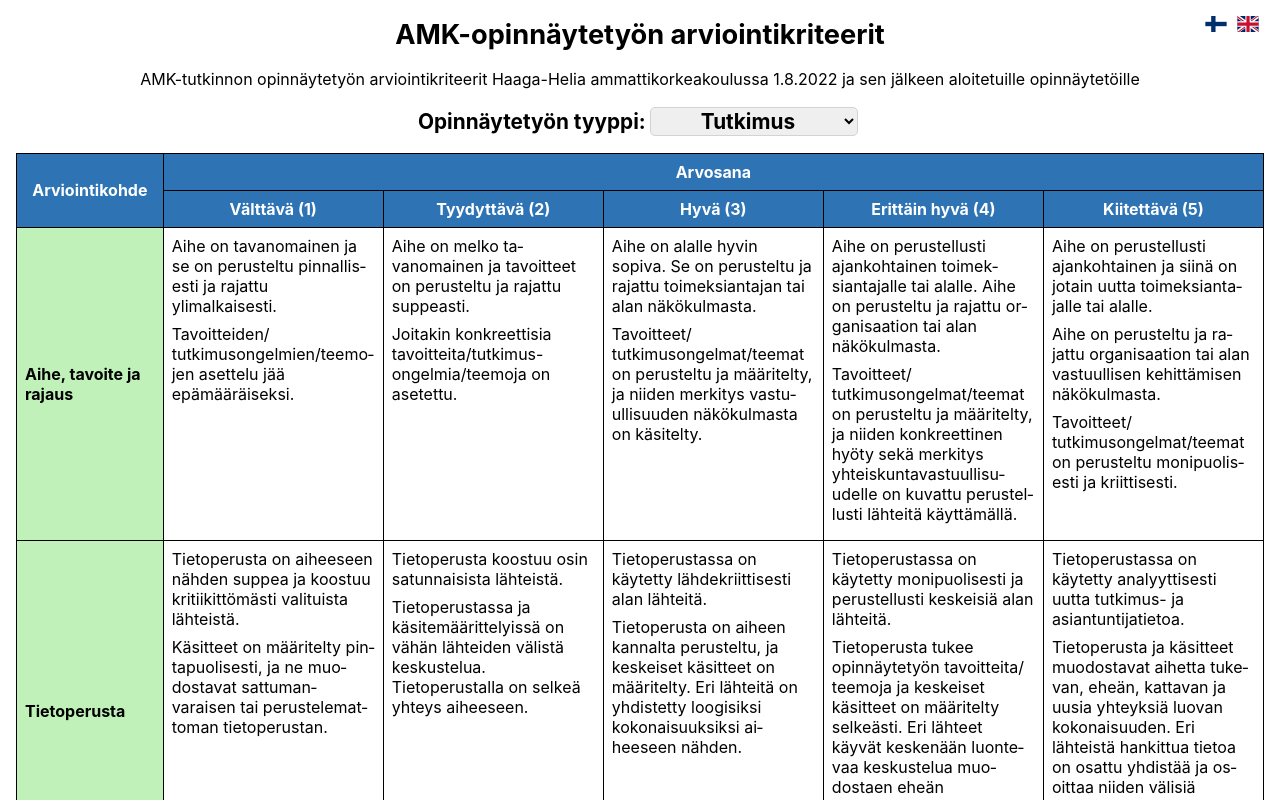
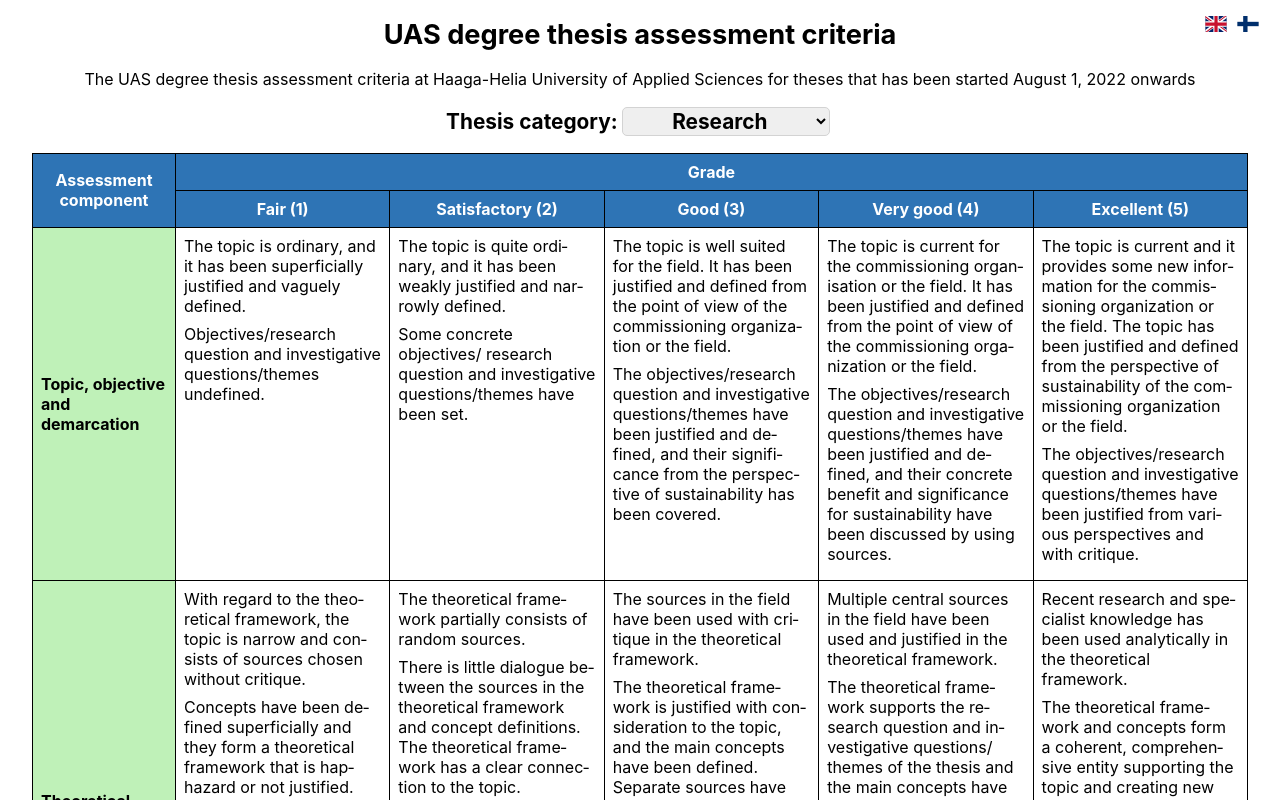
Before and after one commit to mruonavaara/thesis_assessment_criteria, a React (Create React App) app: page /en in a window 1280 px wide. Shown: the top 800 px of the page. Built offline with nearby package versions, Linux system fonts and the light colour scheme.

Commit message:
First version of routing to language variants

```diff
--- a/package.json
+++ b/package.json
@@ -8,6 +8,7 @@
     "@testing-library/user-event": "^13.5.0",
     "react": "^18.2.0",
     "react-dom": "^18.2.0",
+    "react-router-dom": "^6.6.2",
     "react-scripts": "5.0.1",
     "web-vitals": "^2.1.4"
   },
--- a/src/App.js
+++ b/src/App.js
@@ -1,83 +1,33 @@
 import './App.css';
-import { useState } from 'react';
+import { StrictMode } from 'react';
+import { createBrowserRouter, Navigate, RouterProvider } from 'react-router-dom';
 
-import fi from "./resources/fi.svg";
-import en from "./resources/gb.svg";
 import data_fi from "./resources/data_fi.json"
 import data_en from "./resources/data_en.json"
 
+import AssessmentCriteria from './components/AssessmentCriteria';
+
+const router = createBrowserRouter([
+  {
+    path: "/fi",
+    element: <AssessmentCriteria data={data_fi} />
+  },
+  {
+    path: "/en",
+    element: <AssessmentCriteria data={data_en} />
+  },
+  {
+    path: "/*",
+    element: <Navigate to="/fi" />
+  }
+]);
+
 function App() {
-  const [data, setData] = useState(data_fi);
-  const [category, setCategory] = useState(0);
-
-  const { thesis_categories, mark, evaluation_targets, label } = data;
-
-  const setDocumentLang = (lang) => {
-    document.documentElement.lang = lang;
-  };
-
-  const formatCellContent = raw =>
-    <>{
-      raw.split('\n').map(str => // add <p> tags around linebreak separated paragraphs
-        <p key={str}>
-          {str.split('/').map(   // add <wbr> hints after slashes
-            (s, i) =>
-              <>
-                {i ? '/' : ""}<wbr />{s}
-              </>)}
-        </p>)
-    }</>;
-
   return (
     <div className="App">
-      <header>
-        <div className='selectLanguage'>
-          <img src={fi} alt='suomi' onClick={() => { setData(data_fi); setDocumentLang('fi') }} />
-          <img src={en} alt='English' onClick={() => { setData(data_en); setDocumentLang('en') }} />
-        </div>
-
-        <div className='titleBlock'>
-          <h1>
-            {label.title}
-          </h1>
-          <p>{label.subtitle}</p>
-        </div>
-      </header>
-
-      <h2>
-        {label.thesis_category}:
-        <select className='selectType' name="type" onChange={event => setCategory(event.target.value)} value={category}>
-          {thesis_categories.map((t, i) =>
-            <option key={i} value={i}>{t.name}</option>
-          )}
-        </select>
-      </h2>
-
-      <table>
-        <colgroup>
-          <col className='titleColumn' />
-          {Object.entries(mark).map(entry => <col className='contentColumn' key={entry} />)}
-        </colgroup>
-        <thead>
-          <tr>
-            <th rowSpan="2">{label.evaluation_target}</th>
-            <th colSpan={Object.keys(mark).length}>{label.grade}</th>
-          </tr>
-          <tr>
-            {Object.entries(mark).map(entry => <th key={entry}>{`${entry[1]} (${entry[0]})`}</th>)}
-          </tr>
-        </thead>
-        <tbody>
-          {thesis_categories[category].evaluation_targets.map(target =>
-            <tr key={target}>
-              <th>{evaluation_targets[target] ? formatCellContent(evaluation_targets[target].name) : 'Unknown evaluation target'}</th>
-              {Object.values(evaluation_targets[target] ? evaluation_targets[target].criterion : ['missing']).map((c, i) =>
-                <td key={i}>{formatCellContent(c)}</td>
-              )}
-            </tr>
-          )}
-        </tbody>
-      </table>
+      <StrictMode>
+        <RouterProvider router={router} />
+      </StrictMode>
     </div>
   );
 }
--- /dev/null
+++ b/src/components/AssessmentCriteria.js
@@ -0,0 +1,75 @@
+import '../App.css';
+import { useEffect, useState } from 'react';
+
+import SelectLanguage from './SelectLanguage';
+
+function AssessmentCriteria(props) {
+  const { data } = props;
+  const [category, setCategory] = useState(0);
+  const { thesis_categories, mark, evaluation_targets, label } = data;
+
+  const formatCellContent = raw =>
+    <>{
+      raw.split('\n').map(str => // add <p> tags around linebreak separated paragraphs
+        <p key={str}>
+          {str.split('/').map(   // add <wbr> hints after slashes
+            (s, i) =>
+              <>
+                {i ? '/' : ""}<wbr />{s}
+              </>)}
+        </p>)
+    }</>;
+
+  useEffect(() => { document.documentElement.lang = data.lang });
+
+  return (
+    <div className="App">
+      <SelectLanguage />
+      <header>
+        <div className='titleBlock'>
+          <h1>
+            {label.title}
+          </h1>
+          <p>{label.subtitle}</p>
+        </div>
+      </header>
+
+      <h2>
+        {label.thesis_category}:
+        <select className='selectType' name="type" onChange={event => setCategory(event.target.value)} value={category}>
+          {thesis_categories.map((t, i) =>
+            <option key={i} value={i}>{t.name}</option>
+          )}
+        </select>
+      </h2>
+
+      <table>
+        <colgroup>
+          <col className='titleColumn' />
+          {Object.entries(mark).map(entry => <col className='contentColumn' key={entry} />)}
+        </colgroup>
+        <thead>
+          <tr>
+            <th rowSpan="2">{label.evaluation_target}</th>
+            <th colSpan={Object.keys(mark).length}>{label.grade}</th>
+          </tr>
+          <tr>
+            {Object.entries(mark).map(entry => <th key={entry}>{`${entry[1]} (${entry[0]})`}</th>)}
+          </tr>
+        </thead>
+        <tbody>
+          {thesis_categories[category].evaluation_targets.map(target =>
+            <tr key={target}>
+              <th>{evaluation_targets[target] ? formatCellContent(evaluation_targets[target].name) : 'Unknown evaluation target'}</th>
+              {Object.values(evaluation_targets[target] ? evaluation_targets[target].criterion : ['missing']).map((c, i) =>
+                <td key={i}>{formatCellContent(c)}</td>
+              )}
+            </tr>
+          )}
+        </tbody>
+      </table>
+    </div>
+  );
+}
+
+export default AssessmentCriteria;
--- /dev/null
+++ b/src/components/SelectLanguage.js
@@ -0,0 +1,15 @@
+import fi from "../resources/fi.svg";
+import en from "../resources/gb.svg";
+
+import { Link } from "react-router-dom";
+
+function SelectLanguage() {
+  return (
+    <div className='selectLanguage'>
+      <Link to={'/en'}><img src={en} alt='English' /></Link>
+      <Link to={'/fi'}><img src={fi} alt='suomi' /></Link>
+    </div>
+  );
+}
+
+export default SelectLanguage;
--- a/src/resources/data_en.json
+++ b/src/resources/data_en.json
@@ -45,6 +45,7 @@
 			]
 		}
 	],
+	"lang": "en",
 	"label": {
 		"evaluation_target": "Assessment component",
 		"grade": "Grade",
--- a/src/resources/data_fi.json
+++ b/src/resources/data_fi.json
@@ -177,6 +177,7 @@
 			}
 		}
 	},
+	"lang": "fi",
 	"label": {
 		"evaluation_target": "Arviointikohde",
 		"grade": "Arvosana",
```
Also changed, not shown: 1 other file (tests, documents, lock files or other folders).
